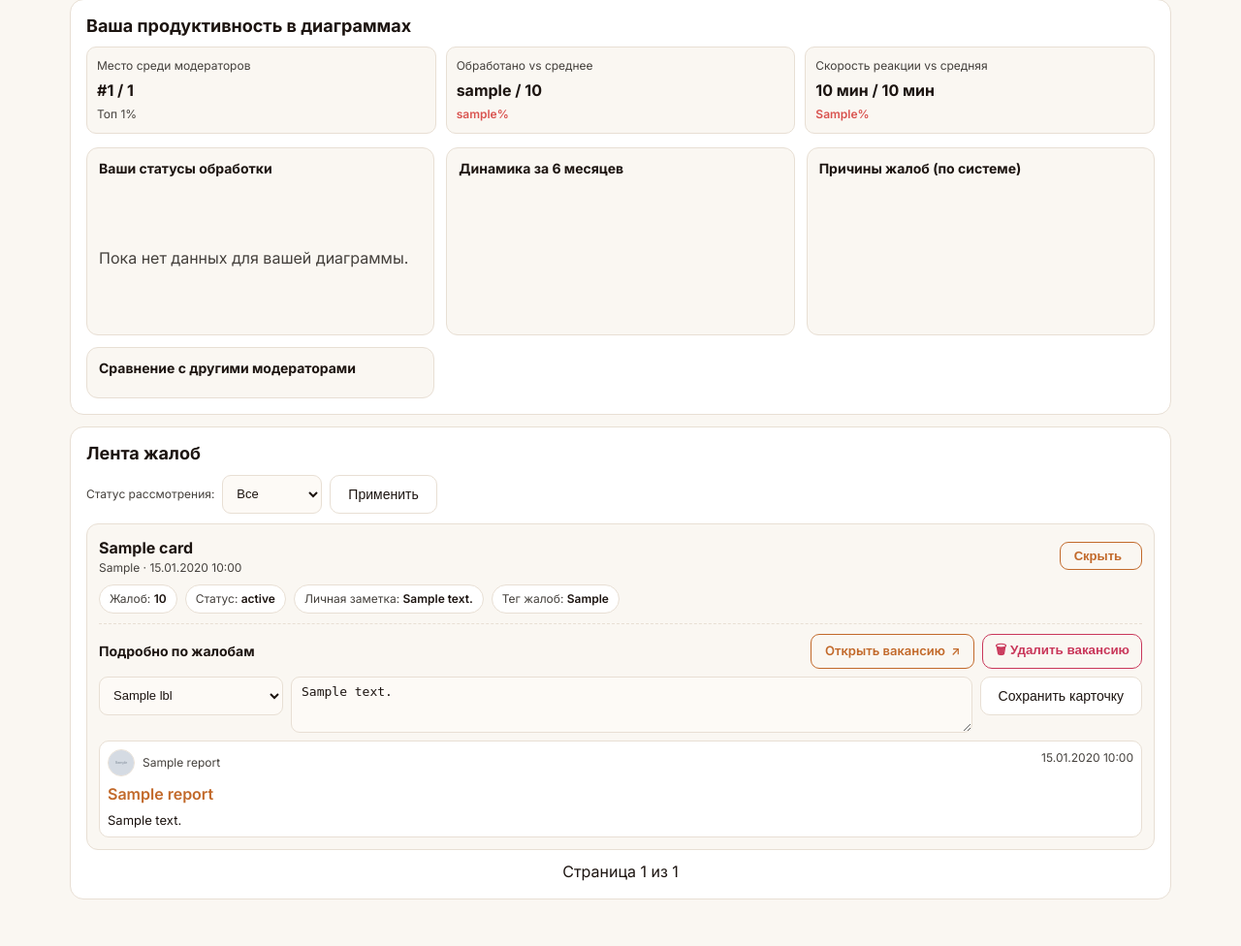
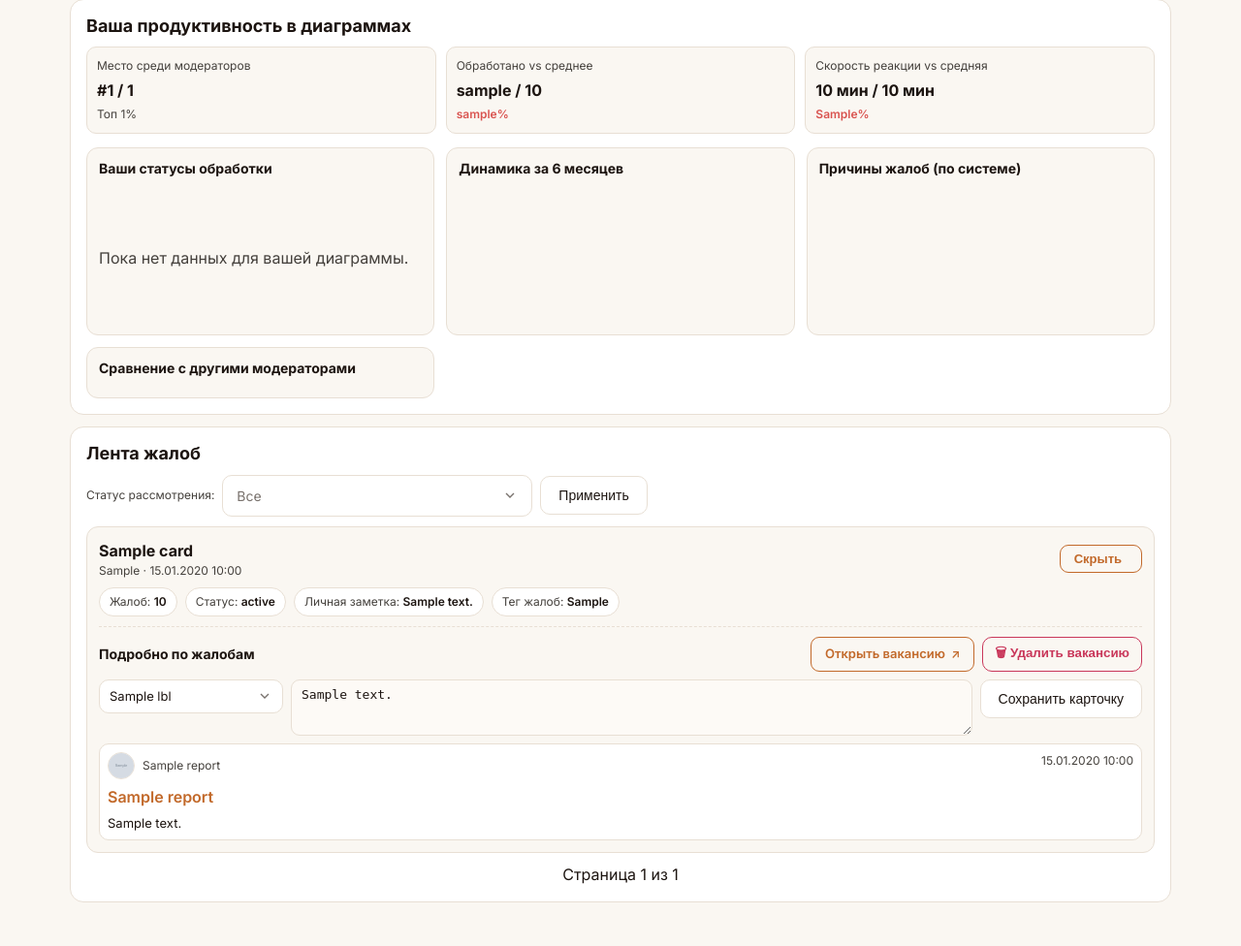
Before and after one commit to SonicXTails/Diploma_JobFlex, a Django app: template accounts/templates/accounts/moderator_analytics.html in a window 1280 px wide, after a click on "Подробнее". Shown: the part 301-1277 px from the top of the page at 97% size. Run offline with Django 5.2, Linux system fonts and the light colour scheme; the template is opened without the code that fills it: most values are stand-ins (such as "Sample title", 1, 10 or a date in 2020); grey boxes marked "Sample" are stand-in pictures.

Commit message:
fix: Выпадающий список при выборе статуса жалобы, был не кастомным, а стандартным

```diff
--- a/accounts/static/accounts/css/moderator-analytics.css
+++ b/accounts/static/accounts/css/moderator-analytics.css
@@ -56,6 +56,24 @@
     margin-bottom: 10px;
 }
 .mod-filter-bar label { font-size: 12px; color: var(--text-secondary); }
+/* Тот же кастомный select, что и на сайте (vacancies/js/custom-select.js + .cs-* в styles.css) */
+.mod-filter-bar .cs-wrap {
+    min-width: min(100%, 260px);
+    flex: 1 1 200px;
+    max-width: 320px;
+}
+.mod-card-state .cs-wrap {
+    width: 100%;
+    min-width: 0;
+}
+.mod-card-state .cs-trigger {
+    font-size: 13px;
+    padding: 7px 10px;
+}
+.mod-vacancy-card,
+.mod-card-state {
+    overflow: visible;
+}
 .mod-vacancy-card {
     border: 1px solid var(--card-border);
     border-radius: 12px;
--- a/accounts/templates/accounts/admin_moderator_reports.html
+++ b/accounts/templates/accounts/admin_moderator_reports.html
@@ -113,6 +113,7 @@
     {% endif %}
 </main>
 
+<script src="{% static 'vacancies/js/custom-select.js' %}"></script>
 <script>
 (function(){
     function _csrf(){ var m=document.cookie.match(/csrftoken=([^;]+)/); return m?m[1]:''; }
--- a/accounts/templates/accounts/moderator_analytics.html
+++ b/accounts/templates/accounts/moderator_analytics.html
@@ -350,6 +350,7 @@
 {% endblock %}
 
 {% block extra_scripts %}
+<script src="{% static 'vacancies/js/custom-select.js' %}"></script>
 <script>
 /* ════════════════════════════════════════════════════════
    Moderator page: tab switcher + reports inline actions
```
